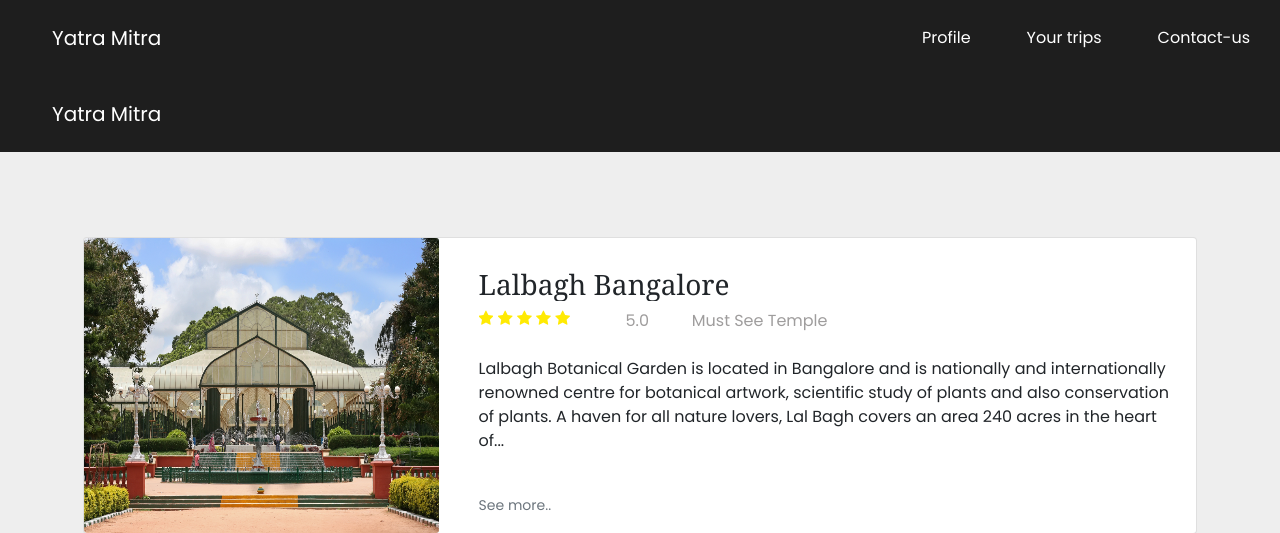
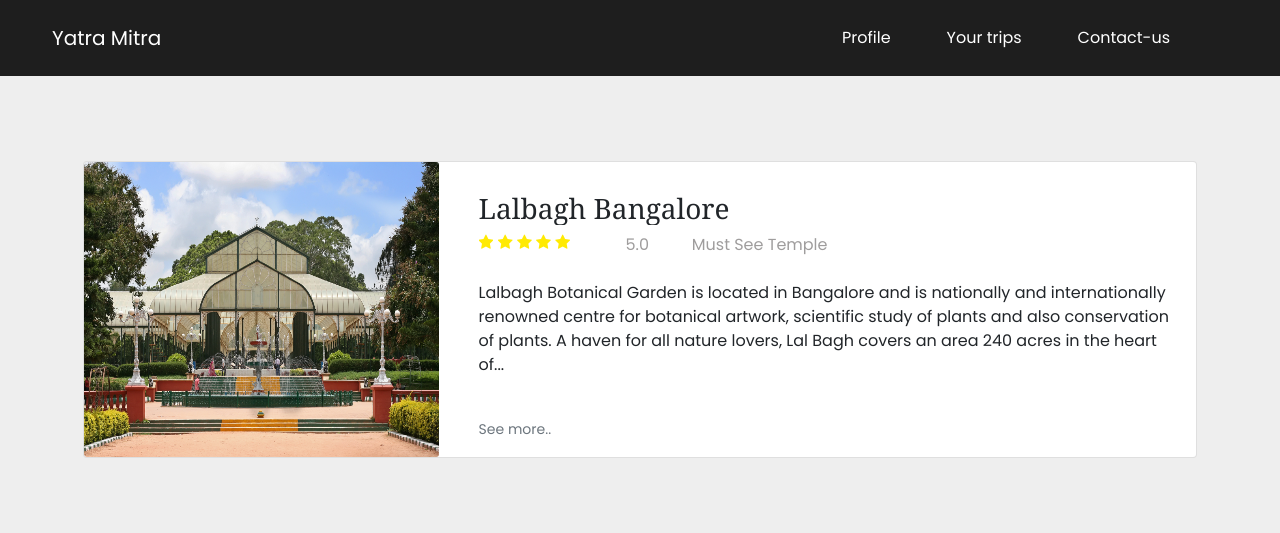
Before and after one commit to World-Konkani-Centre/SCL-2022-AMEYA, a Django app: page /recommendations/ in a window 1280 px wide. Shown: the top 533 px of the page. Run offline with Django 4.2, Linux system fonts and the light colour scheme; some libraries are stand-ins or nearby versions.

Commit message:
Added user icon in main.html (#10)
* Updated recommendation page and routes

* Modified some files

* Added user icon in main.html

Co-authored-by: PrathikshaKini <kiniprathiksha18@gmail.com>
Co-authored-by: Kishor Balgi <75678927+KishorBalgi@users.noreply.github.com>

```diff
--- a/base/templates/base/recommendations.html
+++ b/base/templates/base/recommendations.html
@@ -7,19 +7,6 @@
 
 {% block content %}
 <!-- Add code from body here -->
- <!--Navigation bar-->
-  <div>
-    <nav class="navbar navbar-expand-lg">
-      <div class="container-fluid">
-      <button class="navbar-toggler" type="button" data-toggle="collapse" data-target="#navbarToggler"
-        aria-controls="navbarToggler" aria-expanded="false" aria-label="Toggle navigation">
-        <i class="fa fa-bars fa-x" id="navicon" aria-hidden="true"></i>
-      </button>
-      <a class="navbar-brand" href="index.html"><button class="project-name">Yatra Mitra</button></a>
-        <a href="https://www.google.com/"> <span class="iconify-inline navbar-toggler-icon mx-4 fa-lg" data-icon="carbon:user-avatar-filled" data-width="40" data-height="40"></span> </a>
-      </div>
-    </nav>
-  </div>
 <br><br><br>
 
 <!-- Card-1 -->
--- a/base/urls.py
+++ b/base/urls.py
@@ -8,16 +8,13 @@ urlpatterns = [
     path('', views.home,name='home'),
     path('index/', views.home,name='home'),
     path('map/',views.map,name='map'),
-    path('api/v1/tour/<int:id>',views.getTour,name='getTour'),
-    path('login/',views.login,name='login'),
-    path('signup/',views.signup,name='signup'),
-    path('recommendations/',views.recommendations,name='recommendations'),
-    path('api/v1/dummy',views.DummyLatLng,name='dummyLatLng'),
     path('aboutUs/',views.aboutUs,name='aboutUs'),
     path('contact/',views.contact,name='contact'),
     path('login/',views.login,name='login'),
     path('signup/',views.signup,name='signup'),
     path('recommendations/',views.recommendations,name='recommendations'),
+    path('api/v1/tour/<int:id>',views.getTour,name='getTour'),
+    path('api/v1/dummy',views.DummyLatLng,name='dummyLatLng'),
     path('trip/',views.trip,name='trip'),
     path('trips/',views.trips,name='trips'),
     path('userProfile/',views.userProfile,name='userProfile'),
--- a/templates/main.html
+++ b/templates/main.html
@@ -50,6 +50,9 @@
             <li class="nav-item">
               <a class="nav-link items" href="contact.html"><button><span >Contact-us</span></button></a>
             </li>
+            <li class="nav-item">
+            <a href="https://www.google.com/"> <span class="iconify-inline navbar-toggler-icon mx-4 my-2 fa-lg" data-icon="carbon:user-avatar-filled" data-width="60" data-height="60"></span> </a>
+          </li>
           </ul>
         </div>
       </div>
```
